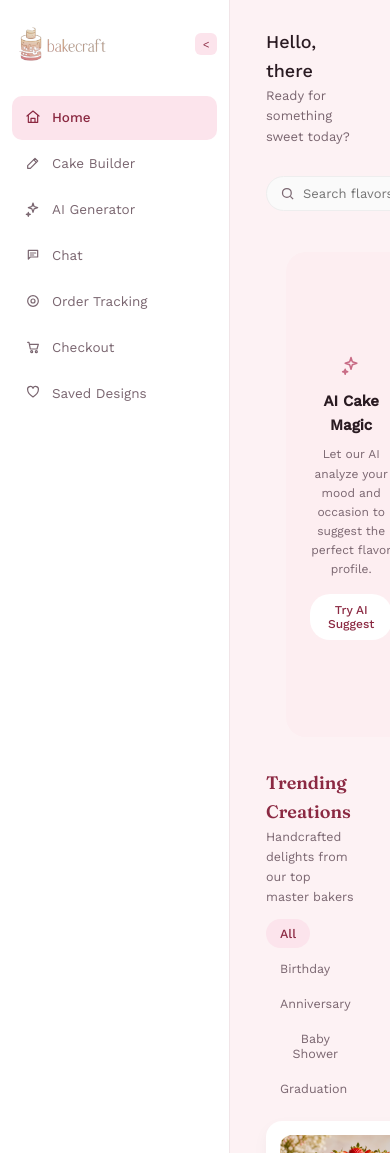
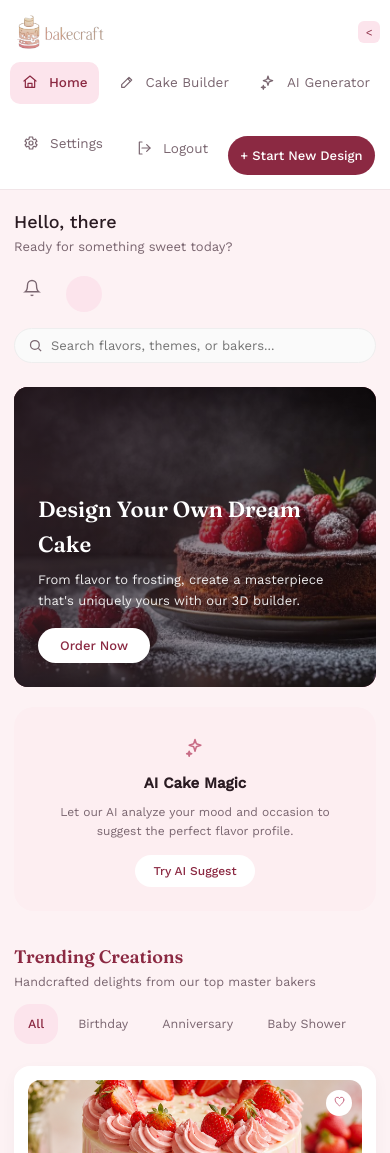
Before and after one commit to ritika-rawal/BakeCraft, a React (Create React App) app in the folder client/: page /dashboard/customer in a window 390 px wide. Shown: the top 1153 px of the page. Built offline with nearby package versions, Linux system fonts and the light colour scheme.

Commit message:
Improve  cake builder layouts

```diff
--- a/client/src/components/BakerLayout.jsx
+++ b/client/src/components/BakerLayout.jsx
@@ -5,9 +5,12 @@ export default function BakerLayout({ children }) {
   const [collapsed, setCollapsed] = useState(false);
 
   return (
-    <div style={{ ...styles.page, gridTemplateColumns: collapsed ? '72px 1fr' : '230px 1fr' }}>
+    <div
+      className="dashboard-shell"
+      style={{ ...styles.page, gridTemplateColumns: collapsed ? '72px 1fr' : '230px 1fr' }}
+    >
       <BakerSidebar collapsed={collapsed} onToggle={() => setCollapsed((c) => !c)} />
-      <main style={styles.main}>{children}</main>
+      <main className="dashboard-main" style={styles.main}>{children}</main>
     </div>
   );
 }
--- a/client/src/components/BakerSidebar.jsx
+++ b/client/src/components/BakerSidebar.jsx
@@ -18,7 +18,7 @@ export default function BakerSidebar({ collapsed, onToggle }) {
   };
 
   return (
-    <aside style={{ ...styles.sidebar, width: collapsed ? '72px' : '230px' }}>
+    <aside className="app-sidebar" style={{ ...styles.sidebar, width: collapsed ? '72px' : '230px' }}>
       <div style={styles.topRow}>
         <div style={styles.brand}>
           <img
@@ -34,10 +34,11 @@ export default function BakerSidebar({ collapsed, onToggle }) {
 
       {!collapsed && <p style={styles.badge}>BAKER ADMIN</p>}
 
-      <nav style={styles.nav}>
+      <nav className="app-sidebar-nav" style={styles.nav}>
         {NAV_ITEMS.map((item) => (
           <Link key={item.label} to={item.path} style={{ textDecoration: 'none' }}>
             <div
+              className="app-sidebar-item"
               style={{
                 ...styles.navItem,
                 ...(location.pathname === item.path ? styles.navItemActive : {}),
@@ -52,7 +53,7 @@ export default function BakerSidebar({ collapsed, onToggle }) {
         ))}
       </nav>
 
-      <div style={styles.sidebarBottom}>
+      <div className="app-sidebar-bottom" style={styles.sidebarBottom}>
         <Link to="/profile" style={{ textDecoration: 'none' }}>
         <div style={{ ...styles.navItem, justifyContent: collapsed ? 'center' : 'flex-start' }}>
           <span style={styles.navIcon}><Icon name="settings" size={16} /></span>
--- a/client/src/components/DashboardLayout.jsx
+++ b/client/src/components/DashboardLayout.jsx
@@ -5,9 +5,12 @@ export default function DashboardLayout({ children }) {
   const [collapsed, setCollapsed] = useState(false);
 
   return (
-    <div style={{ ...styles.page, gridTemplateColumns: collapsed ? '72px 1fr' : '230px 1fr' }}>
+    <div
+      className="dashboard-shell"
+      style={{ ...styles.page, gridTemplateColumns: collapsed ? '72px 1fr' : '230px 1fr' }}
+    >
       <Sidebar collapsed={collapsed} onToggle={() => setCollapsed((c) => !c)} />
-      <main style={styles.main}>{children}</main>
+      <main className="dashboard-main" style={styles.main}>{children}</main>
     </div>
   );
 }
--- a/client/src/components/Header.jsx
+++ b/client/src/components/Header.jsx
@@ -4,13 +4,13 @@ export default function Header({ greeting, subtext, searchValue, onSearchChange
   const user = JSON.parse(localStorage.getItem('bakecraft_user') || 'null');
 
   return (
-    <div style={styles.topbar}>
+    <div className="dashboard-header" style={styles.topbar}>
       <div>
         <p style={styles.greeting}>{greeting || `Hello, ${user?.name || 'there'}`}</p>
         <p style={styles.greetingSub}>{subtext || 'Ready for something sweet today?'}</p>
       </div>
-      <div style={styles.topbarRight}>
-        <div style={styles.searchWrap}>
+      <div className="dashboard-header-actions" style={styles.topbarRight}>
+        <div className="dashboard-search" style={styles.searchWrap}>
           <SearchIcon style={styles.searchIcon} />
           <input
             value={searchValue || ''}
@@ -21,7 +21,7 @@ export default function Header({ greeting, subtext, searchValue, onSearchChange
         </div>
         <span className="icon-btn" style={styles.bell}><BellIcon /></span>
         <Link to="/profile" style={{ textDecoration: 'none' }}>
-          <div className="avatar-block" style={styles.avatarBlock}>
+          <div className="avatar-block dashboard-avatar-block" style={styles.avatarBlock}>
             <div style={styles.avatar} />
             <div>
               <p style={styles.avatarName}>{user?.name || 'Guest'}</p>
--- a/client/src/components/Sidebar.jsx
+++ b/client/src/components/Sidebar.jsx
@@ -22,7 +22,7 @@ export default function Sidebar({ collapsed, onToggle }) {
   };
 
   return (
-    <aside style={{ ...styles.sidebar, width: collapsed ? '72px' : '230px' }}>
+    <aside className="app-sidebar" style={{ ...styles.sidebar, width: collapsed ? '72px' : '230px' }}>
       <div style={styles.topRow}>
         <div style={styles.brand}>
           <img
@@ -36,10 +36,11 @@ export default function Sidebar({ collapsed, onToggle }) {
         </button>
       </div>
 
-      <nav style={styles.nav}>
+      <nav className="app-sidebar-nav" style={styles.nav}>
         {NAV_ITEMS.map((item) => (
           <Link key={item.label} to={item.path} style={{ textDecoration: 'none' }}>
             <div
+              className="app-sidebar-item"
               style={{
                 ...styles.navItem,
                 ...(location.pathname === item.path ? styles.navItemActive : {}),
@@ -54,7 +55,7 @@ export default function Sidebar({ collapsed, onToggle }) {
         ))}
       </nav>
 
-      <div style={styles.sidebarBottom}>
+      <div className="app-sidebar-bottom" style={styles.sidebarBottom}>
         <Link to="/profile" style={{ textDecoration: 'none' }}>
         <div style={{ ...styles.navItem, justifyContent: collapsed ? 'center' : 'flex-start' }}>
           <span style={styles.navIcon}><Icon name="settings" size={16} /></span>
--- a/client/src/index.css
+++ b/client/src/index.css
@@ -110,3 +110,224 @@ input:focus, textarea:focus {
 .avatar-block:hover {
   background: var(--pink-soft);
 }
+
+.card-icon-text,
+.btn-primary,
+.btn-secondary {
+  display: inline-flex;
+  align-items: center;
+  justify-content: center;
+  gap: 6px;
+}
+
+@media (max-width: 1024px) {
+  .customer-hero-row,
+  .customer-bottom-row {
+    grid-template-columns: 1fr !important;
+  }
+
+  .customer-ai-card {
+    min-height: 150px;
+  }
+
+  .customer-product-grid {
+    grid-template-columns: repeat(auto-fit, minmax(210px, 1fr)) !important;
+  }
+}
+
+@media (max-width: 760px) {
+  .dashboard-shell {
+    display: block !important;
+  }
+
+  .dashboard-main {
+    padding: 18px 14px 28px !important;
+    overflow: visible !important;
+  }
+
+  .app-sidebar {
+    width: 100% !important;
+    min-height: auto !important;
+    border-right: none !important;
+    border-bottom: 1px solid #f1e5e8 !important;
+    padding: 12px 10px !important;
+    position: sticky;
+    top: 0;
+    z-index: 60;
+  }
+
+  .app-sidebar > div:first-child {
+    margin-bottom: 10px !important;
+  }
+
+  .app-sidebar-nav,
+  .app-sidebar-bottom {
+    flex-direction: row !important;
+    overflow-x: auto;
+    gap: 8px !important;
+    padding-bottom: 2px;
+  }
+
+  .app-sidebar-item {
+    min-width: max-content;
+    padding: 9px 11px !important;
+  }
+
+  .customer-hero-banner {
+    min-height: 260px !important;
+    border-radius: 14px !important;
+  }
+
+  .customer-trending-header {
+    align-items: flex-start !important;
+  }
+
+  .customer-tabs {
+    width: 100%;
+    overflow-x: auto;
+    flex-wrap: nowrap !important;
+    padding-bottom: 4px;
+  }
+
+  .customer-tabs button {
+    min-height: 40px;
+    white-space: nowrap;
+  }
+
+  .customer-product-grid {
+    grid-template-columns: 1fr !important;
+  }
+
+  .customer-product-img {
+    height: 180px !important;
+  }
+
+  .dashboard-header {
+    align-items: flex-start !important;
+  }
+
+  .dashboard-header-actions {
+    width: 100%;
+    gap: 10px !important;
+    align-items: stretch !important;
+  }
+
+  .dashboard-search {
+    flex: 1;
+    min-width: 0;
+  }
+
+  .dashboard-search input {
+    width: 100% !important;
+  }
+
+  .dashboard-avatar-block {
+    padding-right: 6px !important;
+  }
+
+  .dashboard-avatar-block > div:last-child {
+    display: none;
+  }
+}
+
+@media (max-width: 520px) {
+  .customer-hero-banner {
+    min-height: 300px !important;
+  }
+
+  .customer-bottom-row {
+    gap: 14px !important;
+  }
+
+  .dashboard-header-actions {
+    flex-wrap: wrap;
+  }
+
+  .dashboard-search {
+    flex-basis: 100%;
+    order: 3;
+  }
+}
+
+@media (max-width: 1024px) {
+  .builder-grid {
+    grid-template-columns: 1fr 1fr !important;
+  }
+
+  .builder-preview-column {
+    grid-column: 1 / -1;
+    order: -1;
+  }
+
+  .builder-preview-card {
+    min-height: 360px;
+  }
+
+  .builder-preview-wrap {
+    width: 100%;
+  }
+}
+
+@media (max-width: 760px) {
+  .builder-topbar {
+    align-items: flex-start !important;
+  }
+
+  .builder-topbar-actions {
+    width: 100%;
+    gap: 10px !important;
+    flex-wrap: wrap;
+  }
+
+  .builder-grid {
+    grid-template-columns: 1fr !important;
+    gap: 14px !important;
+  }
+
+  .builder-card,
+  .builder-preview-card,
+  .builder-summary-card {
+    border-radius: 14px !important;
+    padding: 16px !important;
+  }
+
+  .builder-shape-row {
+    display: grid !important;
+    grid-template-columns: repeat(3, 1fr);
+  }
+
+  .builder-flavor-grid {
+    grid-template-columns: 1fr !important;
+  }
+
+  .builder-topping-row button,
+  .builder-shape-row button,
+  .builder-flavor-grid button {
+    min-height: 42px;
+  }
+
+  .builder-preview-card {
+    min-height: auto;
+  }
+
+  .builder-preview-wrap {
+    min-height: 230px !important;
+  }
+
+  .builder-summary-card {
+    position: sticky;
+    bottom: 0;
+    z-index: 20;
+  }
+}
+
+@media (max-width: 520px) {
+  .builder-shape-row {
+    grid-template-columns: 1fr !important;
+  }
+
+  .builder-topbar-actions > span:first-child {
+    width: 100%;
+    justify-content: center;
+  }
+}
--- a/client/src/pages/CustomerDashboard.jsx
+++ b/client/src/pages/CustomerDashboard.jsx
@@ -28,8 +28,8 @@ export default function CustomerDashboard() {
       <Header searchValue={searchTerm} onSearchChange={setSearchTerm} />
 
       {/* Hero banner + AI card */}
-      <div style={styles.heroRow}>
-        <div style={styles.heroBanner}>
+      <div className="customer-hero-row" style={styles.heroRow}>
+        <div className="customer-hero-banner" style={styles.heroBanner}>
           <img src="/Cake1.jpg" alt="Chocolate raspberry cake" style={styles.heroImg} />
           <div style={styles.heroOverlay} />
           <div style={styles.heroText}>
@@ -44,7 +44,7 @@ export default function CustomerDashboard() {
           </div>
         </div>
 
-        <div style={styles.aiCard}>
+        <div className="customer-ai-card" style={styles.aiCard}>
           <p style={styles.aiCardIcon}><Icon name="sparkle" size={20} /></p>
           <p style={styles.aiCardTitle}>AI Cake Magic</p>
           <p style={styles.aiCardDesc}>
@@ -56,12 +56,12 @@ export default function CustomerDashboard() {
       </div>
 
       {/* Trending creations */}
-      <div style={styles.trendingHeader}>
+      <div className="customer-trending-header" style={styles.trendingHeader}>
         <div>
           <h3 style={styles.trendingTitle}>Trending Creations</h3>
           <p style={styles.trendingSub}>Handcrafted delights from our top master bakers</p>
         </div>
-        <div style={styles.tabs}>
+        <div className="customer-tabs" style={styles.tabs}>
           {CATEGORIES.map((c) => (
             <button
               key={c}
@@ -77,10 +77,10 @@ export default function CustomerDashboard() {
       {filtered.length === 0 ? (
         <p style={styles.noResults}>No creations match "{searchTerm}". Try a different search.</p>
       ) : (
-        <div style={styles.productGrid}>
+        <div className="customer-product-grid" style={styles.productGrid}>
           {filtered.map((item) => (
             <div key={item.id} style={styles.productCard}>
-              <div style={styles.productImgWrap}>
+              <div className="customer-product-img" style={styles.productImgWrap}>
                 <img src={item.image} alt={item.name} style={styles.productImg} />
                 <span style={styles.heartIcon}><Icon name="heart" size={13} /></span>
               </div>
@@ -96,7 +96,7 @@ export default function CustomerDashboard() {
       )}
 
       {/* Bottom row: activity + recommendation */}
-      <div style={styles.bottomRow}>
+      <div className="customer-bottom-row" style={styles.bottomRow}>
         <div style={styles.activityCard}>
           <p style={styles.cardHeading}>Recent Activity</p>
           <div style={styles.activityItem}>
```
Also changed, not shown: client/src/pages/CakeBuilder.jsx (+15 -15 lines), 1 other file (tests, documents, lock files or other folders).
